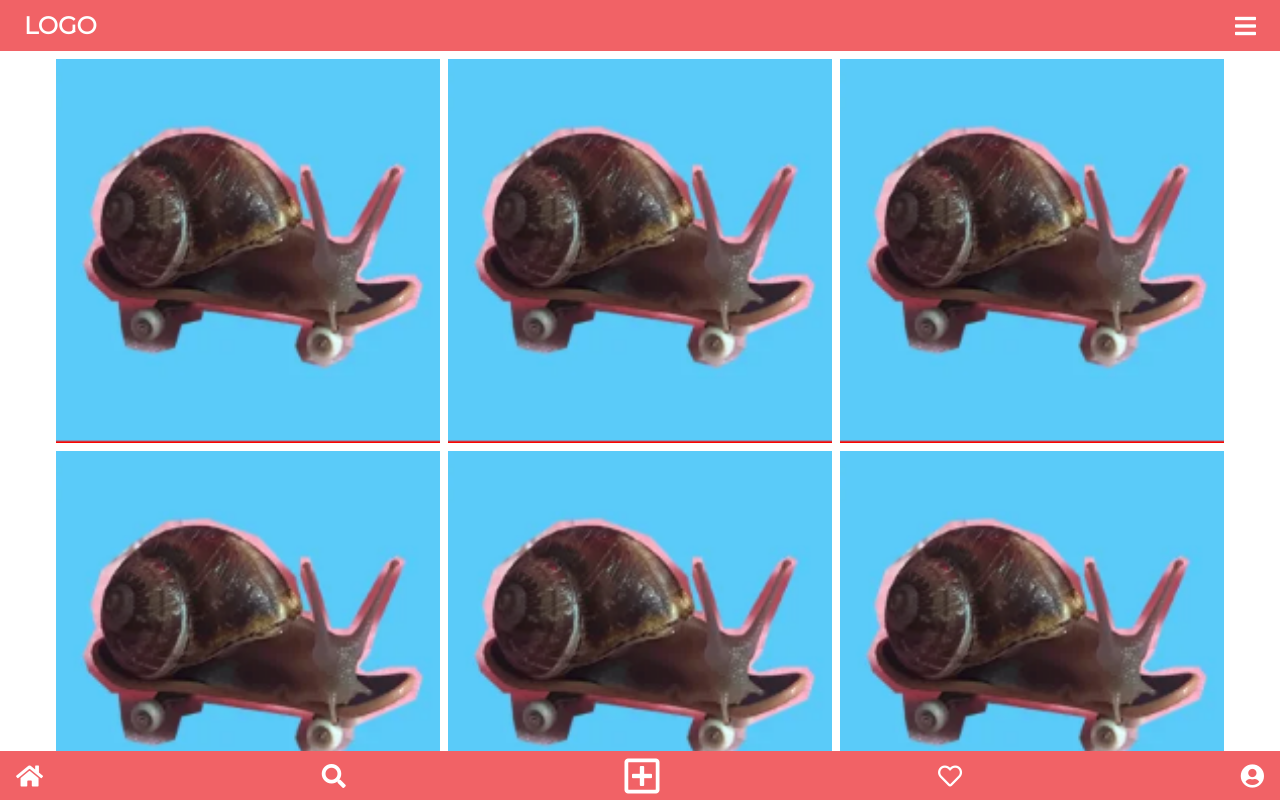
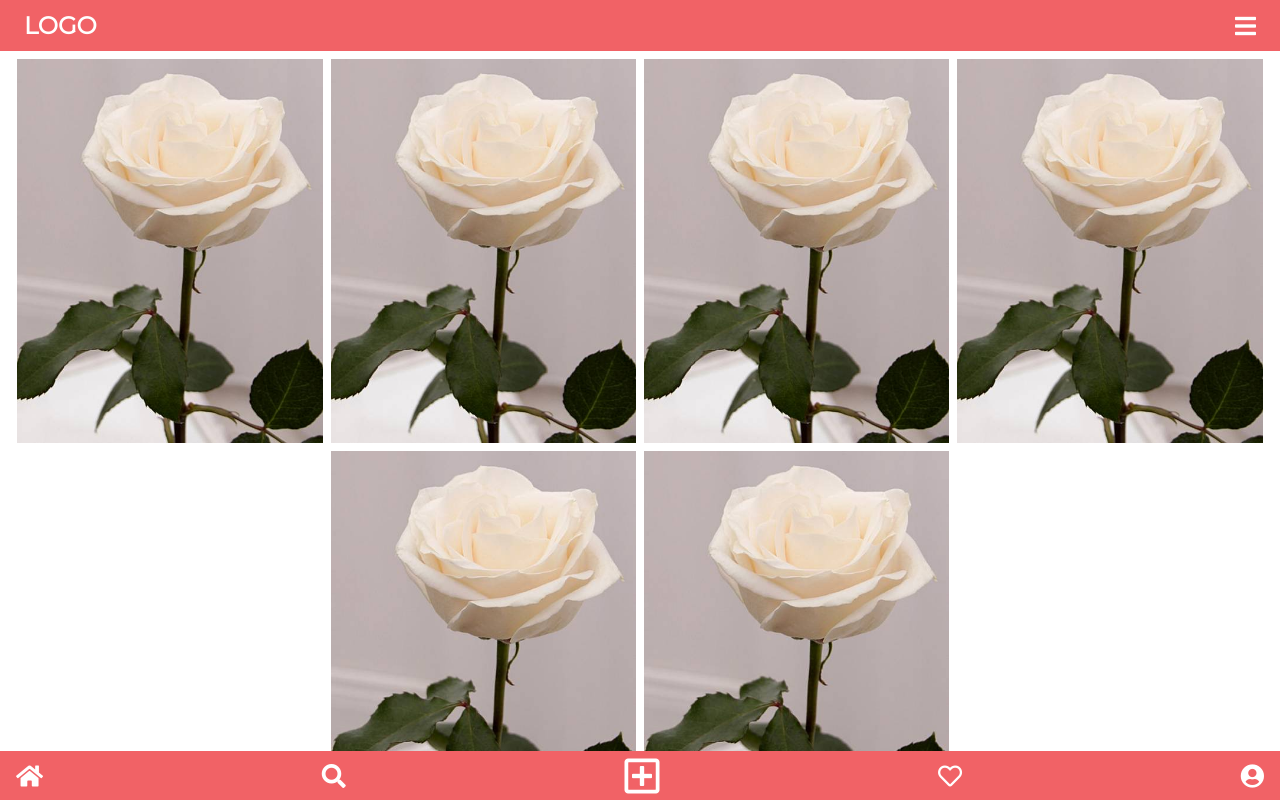
Before and after one commit to u4us/summative3, a React (Create React App) app in the folder niche-app/: page / in a window 1280 px wide. Built offline with nearby package versions, Linux system fonts and the light colour scheme.

Commit message:
changed photo

```diff
--- a/niche-app/src/App.jsx
+++ b/niche-app/src/App.jsx
@@ -10,7 +10,11 @@ class App extends React.Component{
   constructor(props){
     super(props);
     this.state = {
-      products: [],
+      products: [
+        {
+
+        }
+      ],
       types: []
     }
   }
--- a/niche-app/src/RouteDashboard.jsx
+++ b/niche-app/src/RouteDashboard.jsx
@@ -8,22 +8,22 @@ class RouteDashboard extends React.Component{
             <div className="main dashboard">
                 <div className="dash-items">
                     <div className="dash-item">
-                        <img className="dash-image" src="snail.jpg" alt="snail"/>
+                        <img className="dash-image" src="rose.jpg" alt="snail"/>
                     </div>
                     <div className="dash-item">
-                        <img className="dash-image" src="snail.jpg" alt="snail"/>
+                        <img className="dash-image" src="rose.jpg" alt="snail"/>
                     </div>
                     <div className="dash-item">
-                        <img className="dash-image" src="snail.jpg" alt="snail"/>
+                        <img className="dash-image" src="rose.jpg" alt="snail"/>
                     </div>
                     <div className="dash-item">
-                        <img className="dash-image" src="snail.jpg" alt="snail"/>
+                        <img className="dash-image" src="rose.jpg" alt="snail"/>
                     </div>
                     <div className="dash-item">
-                        <img className="dash-image" src="snail.jpg" alt="snail"/>
+                        <img className="dash-image" src="rose.jpg" alt="snail"/>
                     </div>
                     <div className="dash-item">
-                        <img className="dash-image" src="snail.jpg" alt="snail"/>
+                        <img className="dash-image" src="rose.jpg" alt="snail"/>
                     </div>
                 </div>
             </div>
```
Also changed, not shown: niche-app/public/rose.jpg (added).
